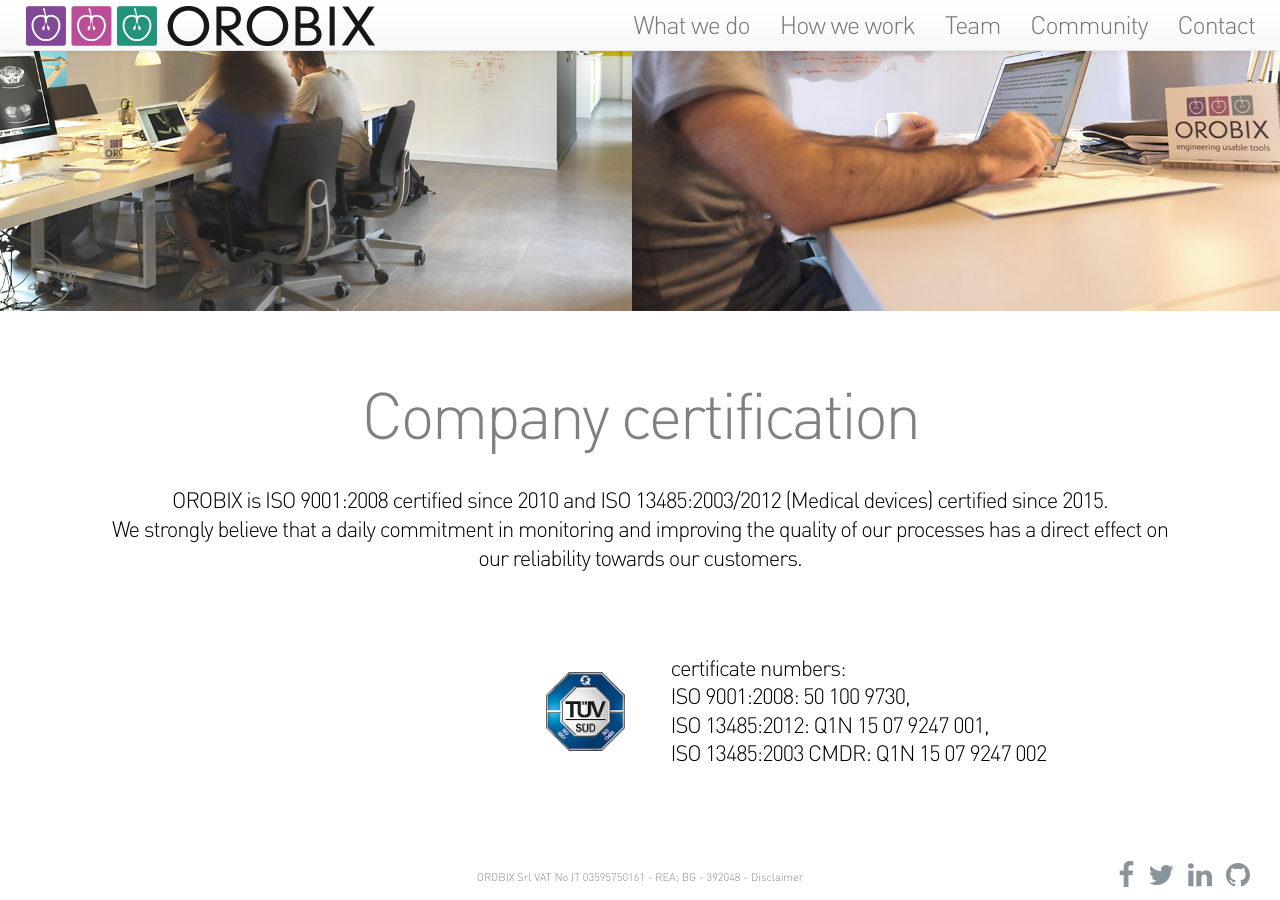
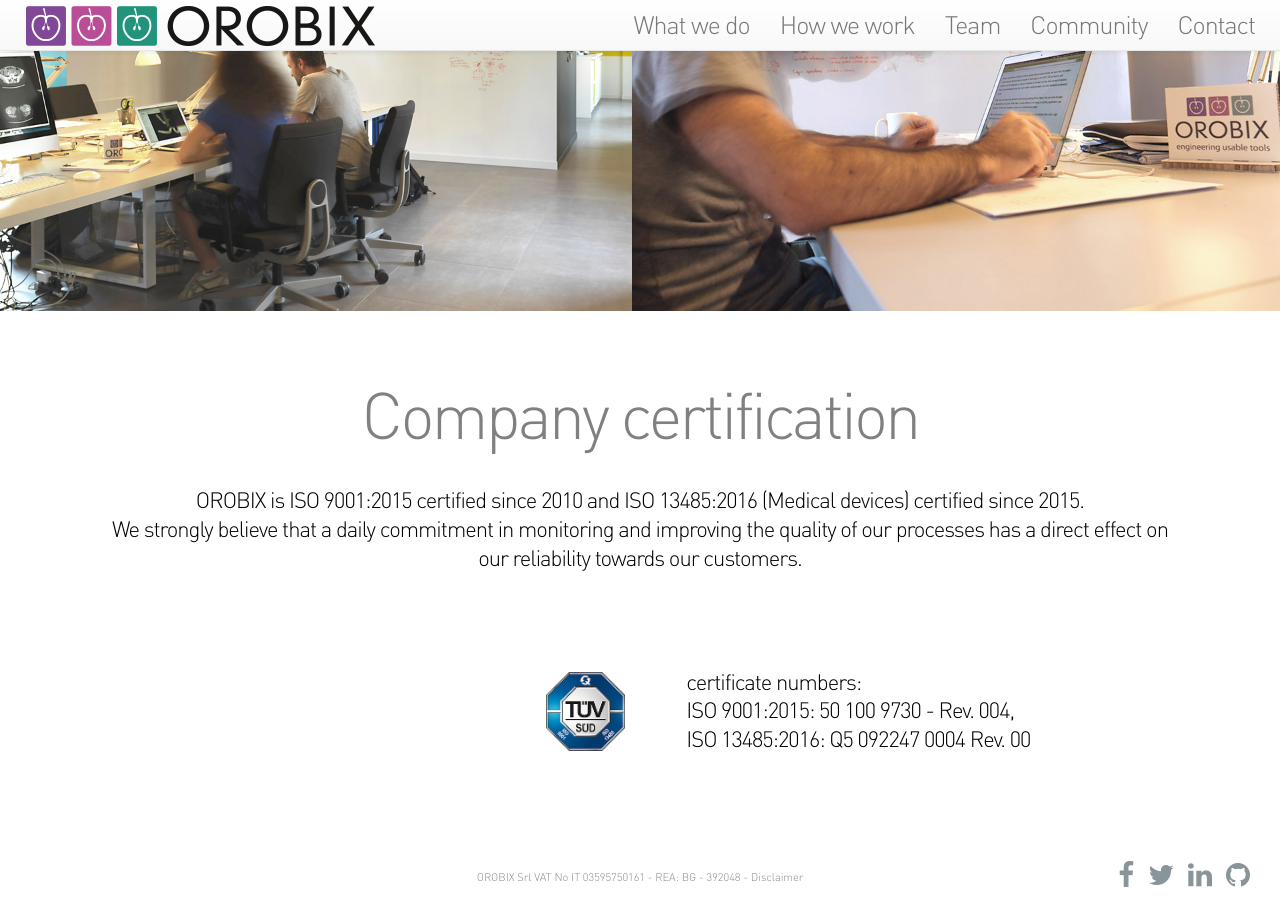
Before and after one commit to orobix/orobix.github.com, a Jekyll site: the page built from contact.html, in a window 1280 px wide and 900 px high, scrolled down 1287 px. Built offline with Jekyll 4.4.1, drawn with Linux system fonts in a browser that asks for light colours; nearby versions of some CDN libraries.

Commit message:
Update certificate information

```diff
--- a/contact.html
+++ b/contact.html
@@ -35,7 +35,7 @@
     <h4 class="branch-title-grey">Company certification</h4>
 
     <div class="col-sm-10 col-sm-offset-1 col-lg-10 col-lg-offset-1">
-      <p class="branch-description-contact">OROBIX is ISO 9001:2008 certified since 2010 and ISO 13485:2003/2012 (Medical devices) certified since 2015.<br>
+      <p class="branch-description-contact">OROBIX is ISO 9001:2015 certified since 2010 and ISO 13485:2016 (Medical devices) certified since 2015.<br>
         We strongly believe that a daily commitment in monitoring and improving the quality of our processes has a direct effect on our reliability towards our customers.</p>
         <br><br>
     </div>
@@ -45,7 +45,7 @@
     </div>
 
     <div class="col-sm-4 col-lg-4 certification-row">
-      <p class="branch-description-left">certificate numbers:<br>ISO 9001:2008: 50 100 9730, <br>ISO 13485:2012: Q1N 15 07 9247 001, <br>ISO 13485:2003 CMDR: Q1N 15 07 9247 002</p>
+      <p class="branch-description-left">certificate numbers:<br>ISO 9001:2015: 50 100 9730 - Rev. 004, <br>ISO 13485:2016: Q5 092247 0004 Rev. 00</p>
     </div>
 
   </div>
```
